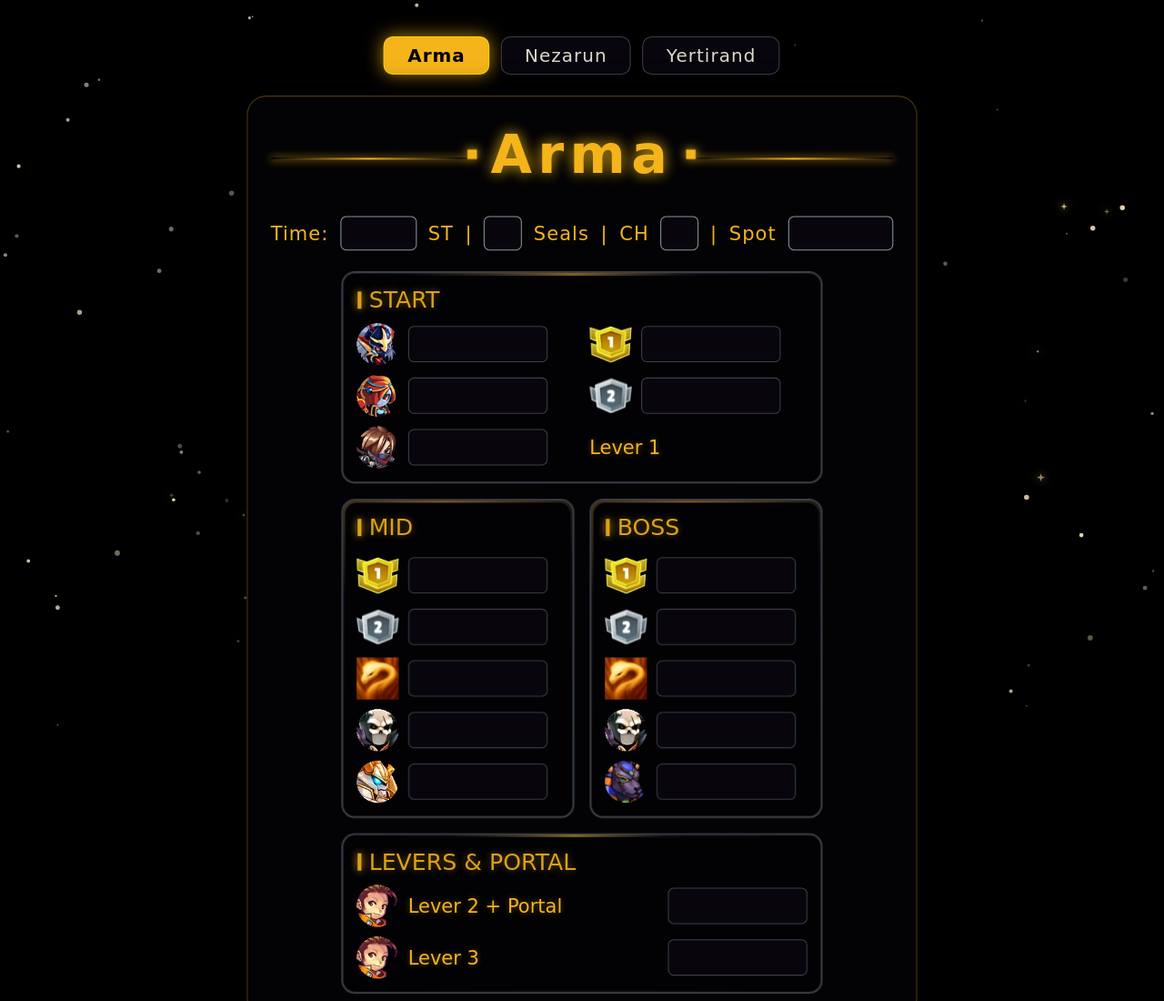
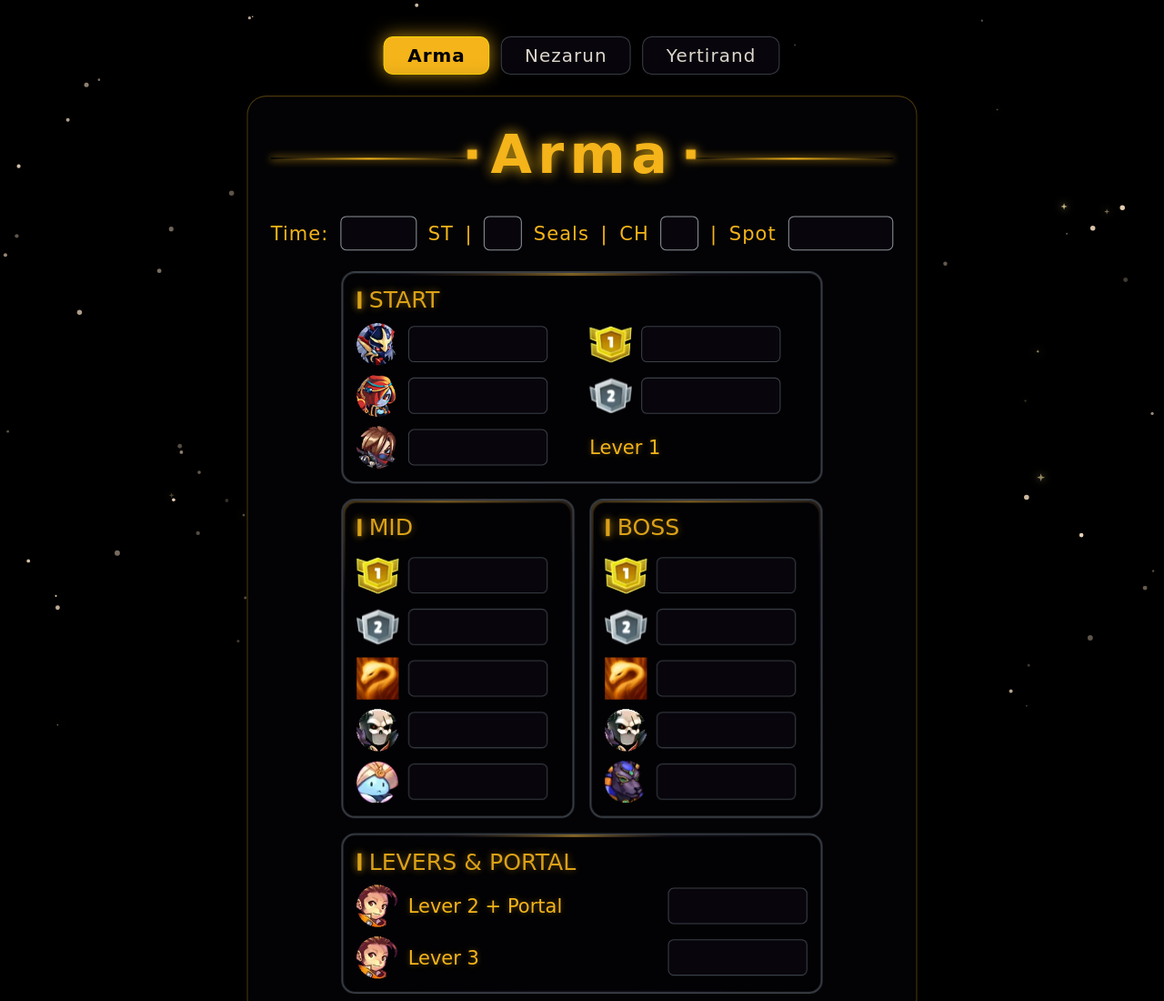
Before and after one commit to QQOAO/Raid-Planner, a plain HTML site: page Arma.html in a window 1280 px wide. Shown: the top 1100 px of the page at 91% size. Drawn offline with nearby package versions, Linux system fonts and the light colour scheme; a web font is replaced by a local one.

Commit message:
Update Arma.html

```diff
--- a/Arma.html
+++ b/Arma.html
@@ -548,7 +548,7 @@ body {
                 <div class="row-item"><div class="icon-wrap"><div class="icon-slot"><img src="./IMG/PSP/Secondary.png" alt=""></div></div><input class="input-slot"></div>
                 <div class="row-item"><div class="icon-wrap"><div class="icon-slot"><img src="./IMG/PSP/Elemental.png" alt=""></div></div><input class="input-slot"></div>
                 <div class="row-item"><div class="icon-wrap"><div class="icon-slot"><img src="./IMG/PSP/Ragnar.png" alt=""></div></div><input class="input-slot"></div>
-                <div class="row-item"><div class="icon-wrap"><div class="icon-slot"><img src="./IMG/PSP/Nezarun.png" alt=""></div></div><input class="input-slot"></div>
+                <div class="row-item"><div class="icon-wrap"><div class="icon-slot"><img src="./IMG/PSP/Jinn.png" alt=""></div></div><input class="input-slot"></div>
             </div>
             <div class="panel">
                 <div class="panel-title">BOSS</div>
```
